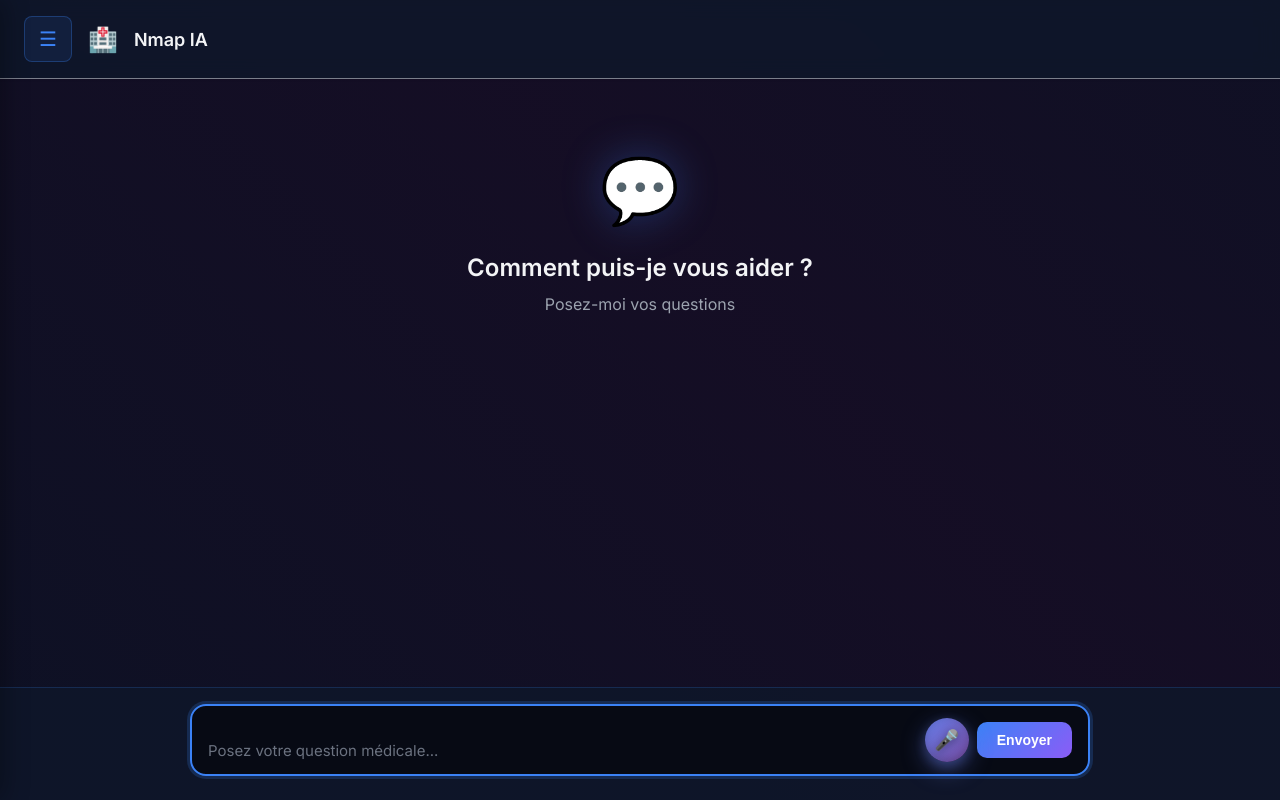
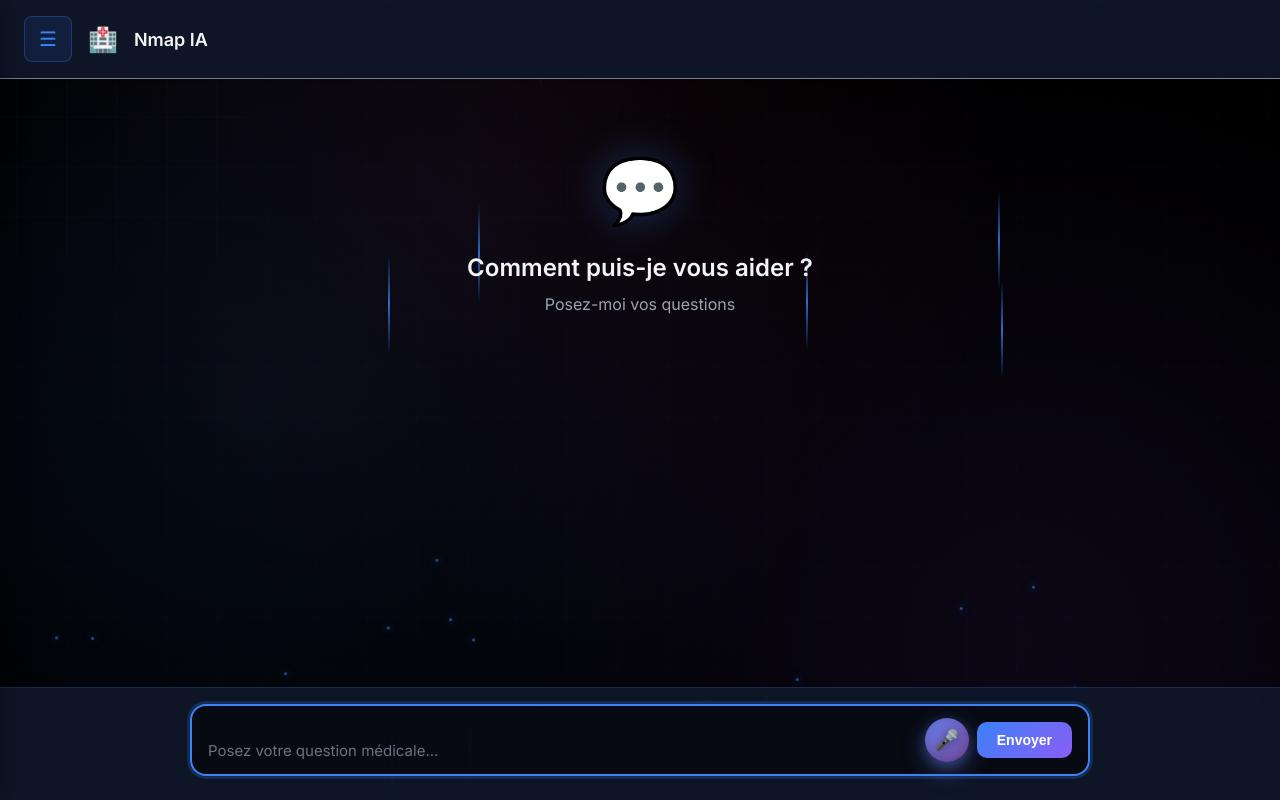
Before and after one commit to cha454/-medical-ai-assistant, a Flask app: page /chat in a window 1280 px wide. Run offline with Flask 2, Linux system fonts and the light colour scheme; some libraries are stand-ins or nearby versions.

Commit message:
style: ameliore le fond anime de la page chat avec grille, gradients pulses, glow lines et particules

```diff
--- a/templates/chat.html
+++ b/templates/chat.html
@@ -27,47 +27,152 @@
             position: relative;
         }
 
-        /* Fond animé avec gradient */
-        body::before {
-            content: '';
+        /* Fond noir avec grille animée subtile */
+        .animated-background {
             position: fixed;
             top: 0;
             left: 0;
             width: 100%;
             height: 100%;
-            background: linear-gradient(45deg,
+            z-index: 0;
+            background:
+                linear-gradient(90deg, rgba(59, 130, 246, 0.03) 1px, transparent 1px),
+                linear-gradient(rgba(59, 130, 246, 0.03) 1px, transparent 1px);
+            background-size: 50px 50px;
+            animation: gridMove 20s linear infinite;
+        }
+
+        @keyframes gridMove {
+            0% {
+                background-position: 0 0;
+            }
+
+            100% {
+                background-position: 50px 50px;
+            }
+        }
+
+        /* Gradient radial subtil */
+        .animated-background::before {
+            content: '';
+            position: absolute;
+            top: 0;
+            left: 0;
+            width: 100%;
+            height: 100%;
+            background: radial-gradient(circle at 20% 50%,
                     rgba(59, 130, 246, 0.15) 0%,
-                    rgba(139, 92, 246, 0.15) 25%,
-                    rgba(59, 130, 246, 0.15) 50%,
-                    rgba(139, 92, 246, 0.15) 75%,
-                    rgba(59, 130, 246, 0.15) 100%);
-            background-size: 400% 400%;
-            animation: gradientWave 15s ease infinite;
-            z-index: 0;
+                    transparent 50%),
+                radial-gradient(circle at 80% 80%,
+                    rgba(139, 92, 246, 0.15) 0%,
+                    transparent 50%),
+                radial-gradient(circle at 40% 20%,
+                    rgba(236, 72, 153, 0.1) 0%,
+                    transparent 50%);
+            animation: gradientPulse 15s ease-in-out infinite;
+        }
+
+        @keyframes gradientPulse {
+
+            0%,
+            100% {
+                opacity: 1;
+            }
+
+            50% {
+                opacity: 0.6;
+            }
+        }
+
+        /* Lignes lumineuses animées */
+        .glow-lines {
+            position: fixed;
+            top: 0;
+            left: 0;
+            width: 100%;
+            height: 100%;
+            z-index: 1;
             pointer-events: none;
-        }
-
-        @keyframes gradientWave {
+            overflow: hidden;
+        }
+
+        .glow-line {
+            position: absolute;
+            width: 2px;
+            height: 100px;
+            background: linear-gradient(to bottom,
+                    transparent,
+                    rgba(59, 130, 246, 0.8),
+                    transparent);
+            animation: lineMove linear infinite;
+        }
+
+        @keyframes lineMove {
             0% {
-                background-position: 0% 50%;
-            }
-
-            50% {
-                background-position: 100% 50%;
+                transform: translateY(-100px);
+                opacity: 0;
+            }
+
+            10% {
+                opacity: 1;
+            }
+
+            90% {
+                opacity: 1;
             }
 
             100% {
-                background-position: 0% 50%;
+                transform: translateY(100vh);
+                opacity: 0;
+            }
+        }
+
+        /* Points lumineux flottants */
+        .particles {
+            position: fixed;
+            top: 0;
+            left: 0;
+            width: 100%;
+            height: 100%;
+            z-index: 1;
+            pointer-events: none;
+        }
+
+        .particle {
+            position: absolute;
+            width: 3px;
+            height: 3px;
+            background: rgba(59, 130, 246, 0.6);
+            border-radius: 50%;
+            box-shadow: 0 0 10px rgba(59, 130, 246, 0.8);
+            animation: float-particle linear infinite;
+        }
+
+        @keyframes float-particle {
+            0% {
+                transform: translateY(100vh) translateX(0);
+                opacity: 0;
+            }
+
+            10% {
+                opacity: 1;
+            }
+
+            90% {
+                opacity: 1;
+            }
+
+            100% {
+                transform: translateY(-100px) translateX(50px);
+                opacity: 0;
             }
         }
 
         /* Tous les éléments au-dessus du fond */
         .header,
-        .chat-container,
-        .sidebar-menu,
-        .sidebar-overlay {
+        .chat-container {
             position: relative;
-            z-index: 1;
+            z-index: 10;
         }
 
         /* Header */
@@ -2133,6 +2238,15 @@
 </head>
 
 <body>
+    <!-- Fond animé -->
+    <div class="animated-background"></div>
+
+    <!-- Lignes lumineuses -->
+    <div class="glow-lines" id="glowLines"></div>
+
+    <!-- Particules -->
+    <div class="particles" id="particles"></div>
+
     <!-- Header -->
     <div class="header">
         <div class="header-left">
@@ -2357,6 +2471,58 @@
                 }
             }
         });
+
+        // Générer des particules flottantes
+        function createParticles() {
+            const particlesContainer = document.getElementById('particles');
+            if (!particlesContainer) return;
+            const particleCount = 50;
+
+            for (let i = 0; i < particleCount; i++) {
+                const particle = document.createElement('div');
+                particle.className = 'particle';
+
+                // Position horizontale aléatoire
+                particle.style.left = Math.random() * 100 + '%';
+
+                // Délai d'animation aléatoire
+                particle.style.animationDelay = Math.random() * 10 + 's';
+
+                // Durée d'animation aléatoire
+                particle.style.animationDuration = (Math.random() * 15 + 20) + 's';
+
+                particlesContainer.appendChild(particle);
+            }
+        }
+
+        // Créer des lignes lumineuses
+        function createGlowLines() {
+            const glowLinesContainer = document.getElementById('glowLines');
+            if (!glowLinesContainer) return;
+            const lineCount = 8;
+
+            for (let i = 0; i < lineCount; i++) {
+                const line = document.createElement('div');
+                line.className = 'glow-line';
+
+                // Position horizontale aléatoire
+                line.style.left = Math.random() * 100 + '%';
+
+                // Délai d'animation aléatoire
+                line.style.animationDelay = Math.random() * 5 + 's';
+
+                // Durée d'animation aléatoire
+                line.style.animationDuration = (Math.random() * 3 + 4) + 's';
+
+                glowLinesContainer.appendChild(line);
+            }
+        }
+
+        // Initialiser le fond animé
+        document.addEventListener('DOMContentLoaded', function() {
+            createParticles();
+            createGlowLines();
+        });
     </script>
 </body>
 
```
